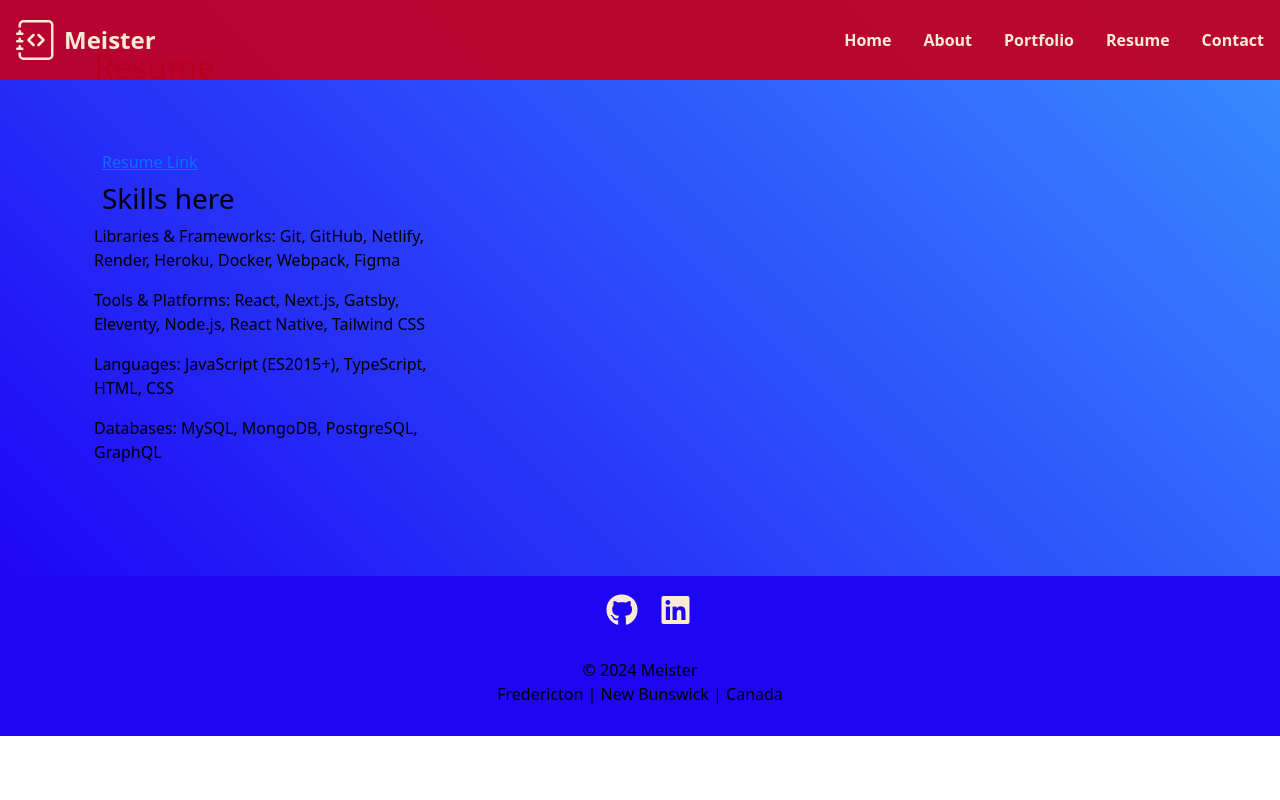
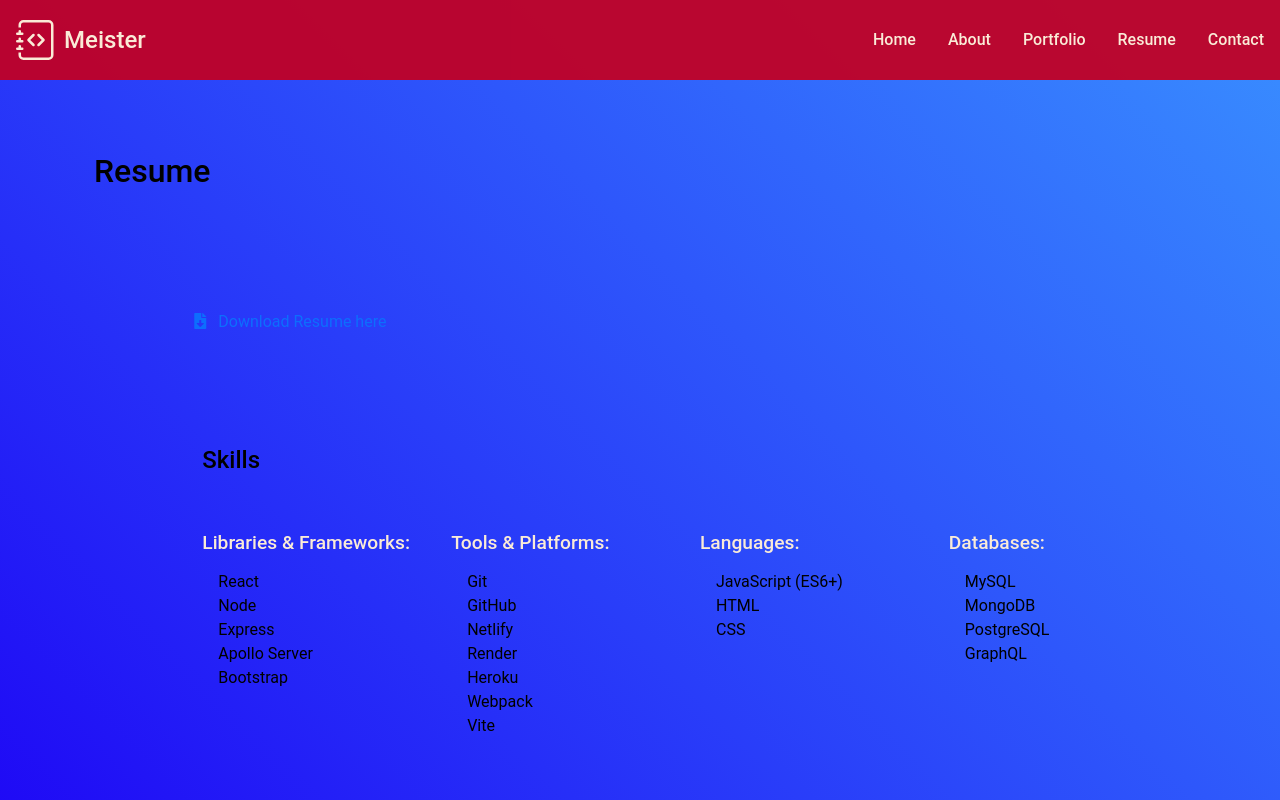
Before and after one commit to CookingMeister/meister-react-portfolio, a React (Vite) app: page /resume in a window 1280 px wide. Shown: the top 800 px of the page. Built offline with nearby package versions, Linux system fonts and the light colour scheme.

Commit message:
add resume section and styling to match, match styling and font throughout app components.

```diff
--- a/src/components/About.jsx
+++ b/src/components/About.jsx
@@ -6,8 +6,9 @@ function About() {
     <section
       id="About"
       style = {{
-      backgroundImage:
-        'linear-gradient(45deg, rgb(30, 6, 245), rgba(0, 110, 255, 0.777))',
+        fontFamily: 'Roboto, sans-serif',
+        backgroundImage:
+          'linear-gradient(45deg, rgb(30, 6, 245), rgba(0, 110, 255, 0.777))',
         paddingTop: '10vh',
     }}
     >
--- a/src/components/Contact.jsx
+++ b/src/components/Contact.jsx
@@ -1,4 +1,5 @@
 import React, { useState, useEffect } from 'react';
+import {Fade} from'react-awesome-reveal';
 
 function Contact() {
   const [name, setName] = useState('');
@@ -43,11 +44,18 @@ function Contact() {
 
     <section id="Contact"
     style = {{
-      backgroundColor: 'antiquewhite'
+      fontFamily: 'Roboto, sans-serif',
+      backgroundImage:
+      'linear-gradient(45deg, rgb(30, 6, 245), rgba(0, 110, 255, 0.777))',
+      paddingTop: '14vh',
+      paddingBottom: '8vh',
+      color: 'antiquewhite',
+      borderRadius: '2px',
     }}
     >
       <div className="container px-4 py-5">
-        <h3 className="fs-2 pb-1 mb-5">Contact Me</h3>
+        <h3 className="fs-2" style={{marginTop: '1vh', marginBottom: '10vh'}}>Contact Me</h3>
+        <Fade duration={1900} triggerOnce>
         <form
           className="row gy-2 gx-4 align-items-center justify-content-center mx-auto w-100 d-block"
           onSubmit={handleSubmit}
@@ -57,6 +65,7 @@ function Contact() {
               Name
             </label>
             <input
+              style={{borderRadius: '3px', backgroundColor: 'antiquewhite'}}
               type="text"
               className="form-control"
               id="name"
@@ -70,6 +79,7 @@ function Contact() {
               Email address
             </label>
             <input
+              style={{borderRadius: '3px', backgroundColor: 'antiquewhite'}}
               type="email"
               className="form-control"
               id="email"
@@ -77,13 +87,14 @@ function Contact() {
               value={email}
               onChange={(e) => setEmail(e.target.value)}
             />
-            {emailError && <p className="text-danger text-center mt-2">{emailError}</p>}
+            {emailError && <p className="text-danger text-center mt-3">{emailError}</p>}
           </div>
           <div className="col-md-12 col-lg-6 mx-auto pb-1">
             <label htmlFor="message" className="form-label mx-1">
               Message
             </label>
             <textarea
+            style={{borderRadius: '3px', backgroundColor: 'antiquewhite'}}
               className="form-control"
               id="message"
               rows="5"
@@ -91,12 +102,13 @@ function Contact() {
               value={message}
               onChange={(e) => setMessage(e.target.value)}
             ></textarea>
-            {messageError && <p className="text-danger text-center mt-2">{messageError}</p>}
+            {messageError && <p className="text-danger text-center mt-3">{messageError}</p>}
             <button type="submit" className="btn btn-dark mt-2" style={{width: '25%'}}>
               Submit
             </button>
           </div>
         </form>
+        </Fade>
       </div>
     </section>
   );
--- a/src/components/Footer.jsx
+++ b/src/components/Footer.jsx
@@ -7,6 +7,7 @@ function Footer() {
   return (
     <section id="footer"
     style= {{
+      fontFamily: 'Roboto, sans-serif',
       display: 'flex',
       justifyContent: 'center',
       alignItems: 'center',
--- a/src/components/Header.jsx
+++ b/src/components/Header.jsx
@@ -25,6 +25,7 @@ function Header() {
     <section id="Heading">
       <header
           style={{
+            fontFamily: 'Roboto, sans-serif',
             position: 'fixed',
             display: 'flex',
             flexWrap: 'wrap',
@@ -36,7 +37,7 @@ function Header() {
             backgroundColor: isScrolled ? '#faebd7' : 'rgba(194, 0, 36, 0.94)',
             transition: 'background-color 0.3s ease-in-out, color 0.3s ease-in-out',
             paddingLeft: '1rem',
-            fontWeight: '600',
+            fontWeight: '500',
           }}
           >
         <div className="d-flex align-items-center mb-3 mb-md-0 me-md-auto link-body-emphasis text-decoration-none"
--- a/src/components/Portfolio.jsx
+++ b/src/components/Portfolio.jsx
@@ -4,9 +4,10 @@ import { Fade, Zoom } from 'react-awesome-reveal';
 
 function Portfolio() {
   const styles = {
+    fontFamily: 'Roboto, sans-serif',
     backgroundImage:
       'linear-gradient(45deg, rgb(30, 6, 245), rgba(0, 110, 255, 0.777))',
-    paddingTop: '18vh',
+    paddingTop: '19vh',
     paddingBottom: '14vh',
   };
 
@@ -26,18 +27,18 @@ function Portfolio() {
             </Fade>
             <Fade duration={2800} triggerOnce>
               <WorkCard
+                title="Tech Blog"
+                github="https://github.com/CookingMeister/tech-blog-sequelize"
+                deployment="https://infinite-ocean-68541-91b9dc3361ab.herokuapp.com/"
+                image="/img/blog.png"
+              />
+            </Fade>
+            <Fade duration={3000} triggerOnce>
+              <WorkCard
                 title="Christmas Movie Generator"
                 github="https://github.com/CookingMeister/christmas-movie-generator"
                 deployment="https://samgreenwood84.github.io/christmas-movie-generator/"
                 image="/img/XmasMockup.png"
-              />
-            </Fade>
-            <Fade duration={3000} triggerOnce>
-              <WorkCard
-                title="Tech Blog"
-                github="https://github.com/CookingMeister/tech-blog-sequelize"
-                deployment="https://infinite-ocean-68541-91b9dc3361ab.herokuapp.com/"
-                image="/img/blog.png"
               />
             </Fade>
             <Fade duration={3500} triggerOnce>
--- a/src/components/Resume.jsx
+++ b/src/components/Resume.jsx
@@ -1,33 +1,80 @@
 import React from 'react';
 
 export default function Resume() {
+  const fontStyles = {
+    fontSize: '1.2rem',
+    color: 'antiquewhite',
+    li: {
+      listStyleType: 'none',
+      marginLeft: '-1rem',
+      marginTop: '1rem',
+      textDecoration: 'none',
+    },
+  };
+
   return (
-    <section id="Resume"
-    style = {{
-      backgroundImage:
-        'linear-gradient(45deg, rgb(30, 6, 245), rgba(0, 110, 255, 0.777))',
-    }}
+    <section
+      id="Resume"
+      style={{
+        fontFamily: 'Roboto, sans-serif',
+        backgroundImage:
+          'linear-gradient(45deg, rgb(30, 6, 245), rgba(0, 110, 255, 0.777))',
+        paddingTop: '18vh',
+        paddingBottom: '8vh'
+      }}
     >
-      <div className="container px-4 py-5">
-        <h2 className="fs-2 pb-2">Resume</h2>
-        <div className="row row-cols-1 row-cols-lg-3 align-items-stretch g-4 py-5">
-          <div className="col-12 col-lg-4">
-            <a href="Resume here" className="m-2">
-              Resume Link{' '}
-            </a>
-            <h3 className="m-2">Skills here</h3>
-            <p>
-              Libraries & Frameworks: Git, GitHub, Netlify, Render, Heroku,
-             Docker, Webpack, Figma
-            </p>
-            <p>
-              Tools & Platforms: React, Next.js, Gatsby, Eleventy, Node.js,
-              React Native, Tailwind CSS
-            </p>
-            <p>
-              Languages: JavaScript (ES2015+), TypeScript, HTML, CSS
-            </p>
-            <p>Databases: MySQL, MongoDB, PostgreSQL, GraphQL</p>
+      <div className="container px-4">
+        <h2 className="fs-2" style={{ marginTop: '1vh', marginBottom: '8vh' }}>
+          Resume
+        </h2>
+        <div className="row row-cols align-items-stretch g-4 py-5">
+          <div className="col-lg-12 d-flex justify-content-center mx-5">
+            <div className="row">
+              <a href="Resume here" style={fontStyles.li}
+              className="my-2 mb-5 pb-5">
+              <i class="fas fa-file-download mx-2"></i> Download Resume here
+              </a>
+              <h4 className="pb-5 pt-3">Skills</h4>
+              <div className="col-lg-3 col-sm-6" >
+                <h5 style={fontStyles}>Libraries & Frameworks:</h5>
+                <ul style={fontStyles.li}>
+                  <li>React</li>
+                  <li>Node</li>
+                  <li>Express</li>
+                  <li>Apollo Server</li>
+                  <li>Bootstrap</li>
+                </ul>
+              </div>
+              <div className="col-lg-3 col-sm-6">
+                <h5 style={fontStyles}>Tools & Platforms:</h5>
+                <ul style={fontStyles.li}>
+                  <li>Git</li>
+                  <li>GitHub</li>
+                  <li>Netlify</li>
+                  <li>Render</li>
+                  <li>Heroku</li>
+                  <li>Webpack</li>
+                  <li>Vite</li>
+                </ul>
+              </div>
+              <div className="col-lg-3 col-sm-6">
+                <h5 style={fontStyles}>Languages:</h5>
+                <ul style={fontStyles.li}>
+                  <li>JavaScript (ES6+)</li>
+                  <li>HTML</li>
+                  <li>CSS</li>
+                </ul>
+                </div>
+                <div className="col-lg-3 col-sm-6">
+                <h5 style={fontStyles}>Databases:</h5>
+                <ul style={fontStyles.li}>
+                  <li>MySQL</li>
+                  <li>MongoDB</li>
+                  <li>PostgreSQL</li>
+                  <li>GraphQL</li>
+                </ul>
+              </div>
+            </div>
           </div>
         </div>
       </div>
--- a/src/components/WorkCard.jsx
+++ b/src/components/WorkCard.jsx
@@ -16,6 +16,7 @@ const WorkCard = (props) => {
   };
 
   const cardStyle = {
+    fontFamily: 'Roboto, sans-serif',
     backgroundImage: `url(${props.image})`,
     backgroundSize: 'cover',
     backgroundRepeat: 'no-repeat',
@@ -34,7 +35,6 @@ const WorkCard = (props) => {
     flexDirection: 'column',
     justifyContent: 'center',
     alignItems: 'center',
-    color: 'black',
     padding: '1rem',
     transition: 'display 0.3s ease',
     textDecoration: 'none',
@@ -50,6 +50,7 @@ const WorkCard = (props) => {
         onMouseOut={handleMouseOut}
       >
         <Icon className="rounded-circle border border-white m-3 profile-sm"/>
+
         {/* Overlay div */}
         <div className="rounded-4" style={overlayStyles}>
           <h3>{props.title}</h3>
@@ -63,6 +64,8 @@ const WorkCard = (props) => {
           </div>
           <Icon className="rounded-circle m-3 profile-sm" />
         </div>
+        {/* End of Overlay */}
+
       </div>
     </div>
   );
```
Also changed, not shown: src/components/App.jsx (+0 -137 lines).
